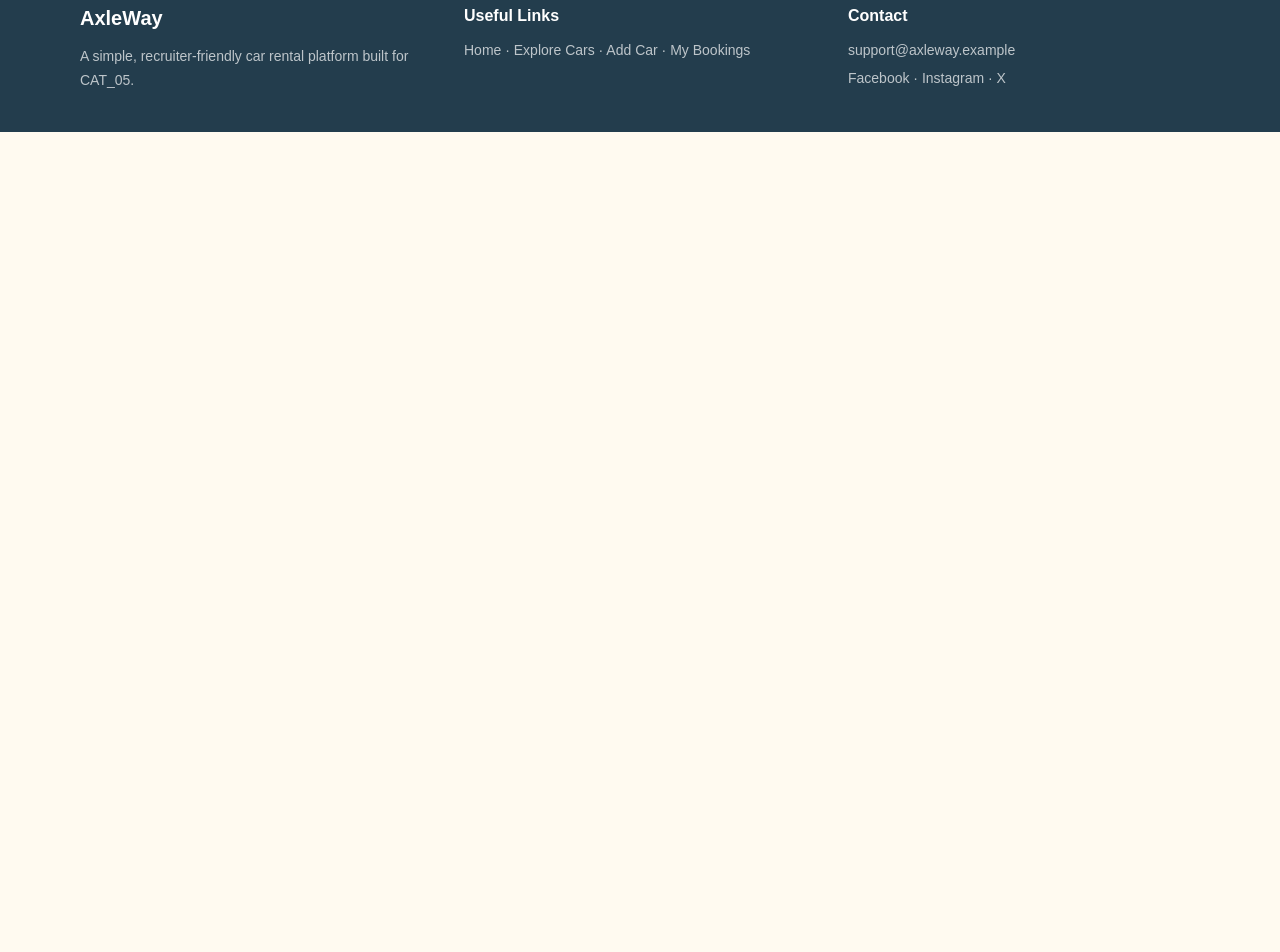
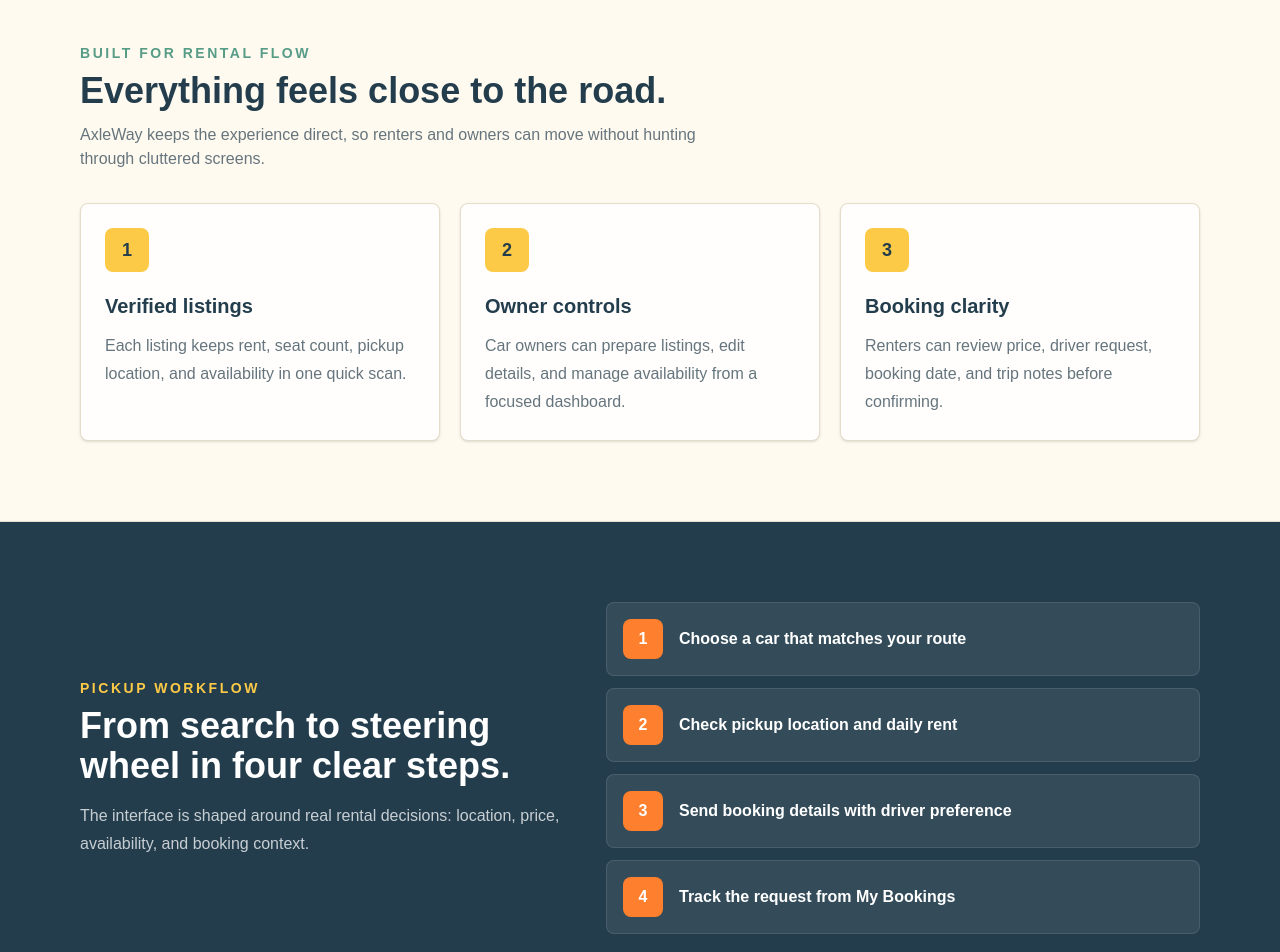
Before and after one commit to iMoloy/axleway-client, a Next.js app: page / in a window 1280 px wide. Shown: the part 1240-2192 px from the top of the page. Before the commit the page ends 1372 px from the top, so only its background shows below. Built offline with nearby package versions, Linux system fonts and the light colour scheme; no server answers; a web font is replaced by a local one.

Commit message:
add home extra static sections

```diff
--- a/src/app/page.js
+++ b/src/app/page.js
@@ -22,6 +22,28 @@ const demoCars = [
     location: "Dhanmondi",
     image: "https://images.unsplash.com/photo-1525609004556-c46c7d6cf023?auto=format&fit=crop&w=900&q=80"
   }
+];
+
+const featureCards = [
+  {
+    title: "Verified listings",
+    text: "Each listing keeps rent, seat count, pickup location, and availability in one quick scan."
+  },
+  {
+    title: "Owner controls",
+    text: "Car owners can prepare listings, edit details, and manage availability from a focused dashboard."
+  },
+  {
+    title: "Booking clarity",
+    text: "Renters can review price, driver request, booking date, and trip notes before confirming."
+  }
+];
+
+const steps = [
+  "Choose a car that matches your route",
+  "Check pickup location and daily rent",
+  "Send booking details with driver preference",
+  "Track the request from My Bookings"
 ];
 
 export default function HomePage() {
@@ -63,7 +85,7 @@ export default function HomePage() {
           <div className="mb-8 flex flex-col justify-between gap-4 md:flex-row md:items-end">
             <div>
               <h2 className="text-3xl font-bold">Available Cars</h2>
-              <p className="mt-2 text-[var(--muted)]">Database data will replace these starter cards.</p>
+              <p className="mt-2 text-[var(--muted)]">A quick preview of the fleet renters can explore.</p>
             </div>
             <Link className="font-bold text-[var(--accent)]" href="/cars">
               View all cars
@@ -90,6 +112,61 @@ export default function HomePage() {
           </div>
         </div>
       </section>
+
+      <section className="container py-14 md:py-20">
+        <div className="mb-8 max-w-2xl">
+          <p className="text-sm font-bold uppercase tracking-[0.18em] text-[var(--accent)]">
+            Built for rental flow
+          </p>
+          <h2 className="mt-2 text-3xl font-bold md:text-4xl">Everything feels close to the road.</h2>
+          <p className="mt-3 text-[var(--muted)]">
+            AxleWay keeps the experience direct, so renters and owners can move without hunting through cluttered screens.
+          </p>
+        </div>
+
+        <div className="grid gap-5 md:grid-cols-3">
+          {featureCards.map((feature, index) => (
+            <article
+              key={feature.title}
+              className="rounded-lg border border-[var(--line)] bg-[var(--panel)] p-6 shadow-sm"
+            >
+              <span className="grid h-11 w-11 place-items-center rounded-lg bg-[var(--highlight)] text-lg font-black text-[var(--ink)]">
+                {index + 1}
+              </span>
+              <h3 className="mt-5 text-xl font-bold">{feature.title}</h3>
+              <p className="mt-3 leading-7 text-[var(--muted)]">{feature.text}</p>
+            </article>
+          ))}
+        </div>
+      </section>
+
+      <section className="border-y border-[var(--line)] bg-[var(--ink)] py-14 text-white md:py-20">
+        <div className="container grid gap-10 md:grid-cols-[0.9fr_1.1fr] md:items-center">
+          <div>
+            <p className="text-sm font-bold uppercase tracking-[0.18em] text-[var(--highlight)]">
+              Pickup workflow
+            </p>
+            <h2 className="mt-2 text-3xl font-bold md:text-4xl">From search to steering wheel in four clear steps.</h2>
+            <p className="mt-4 leading-7 text-white/75">
+              The interface is shaped around real rental decisions: location, price, availability, and booking context.
+            </p>
+          </div>
+
+          <div className="grid gap-3">
+            {steps.map((step, index) => (
+              <div
+                key={step}
+                className="flex items-center gap-4 rounded-lg border border-white/10 bg-white/8 p-4"
+              >
+                <span className="grid h-10 w-10 shrink-0 place-items-center rounded-lg bg-[var(--action)] font-black">
+                  {index + 1}
+                </span>
+                <p className="font-bold">{step}</p>
+              </div>
+            ))}
+          </div>
+        </div>
+      </section>
     </>
   );
 }
```
